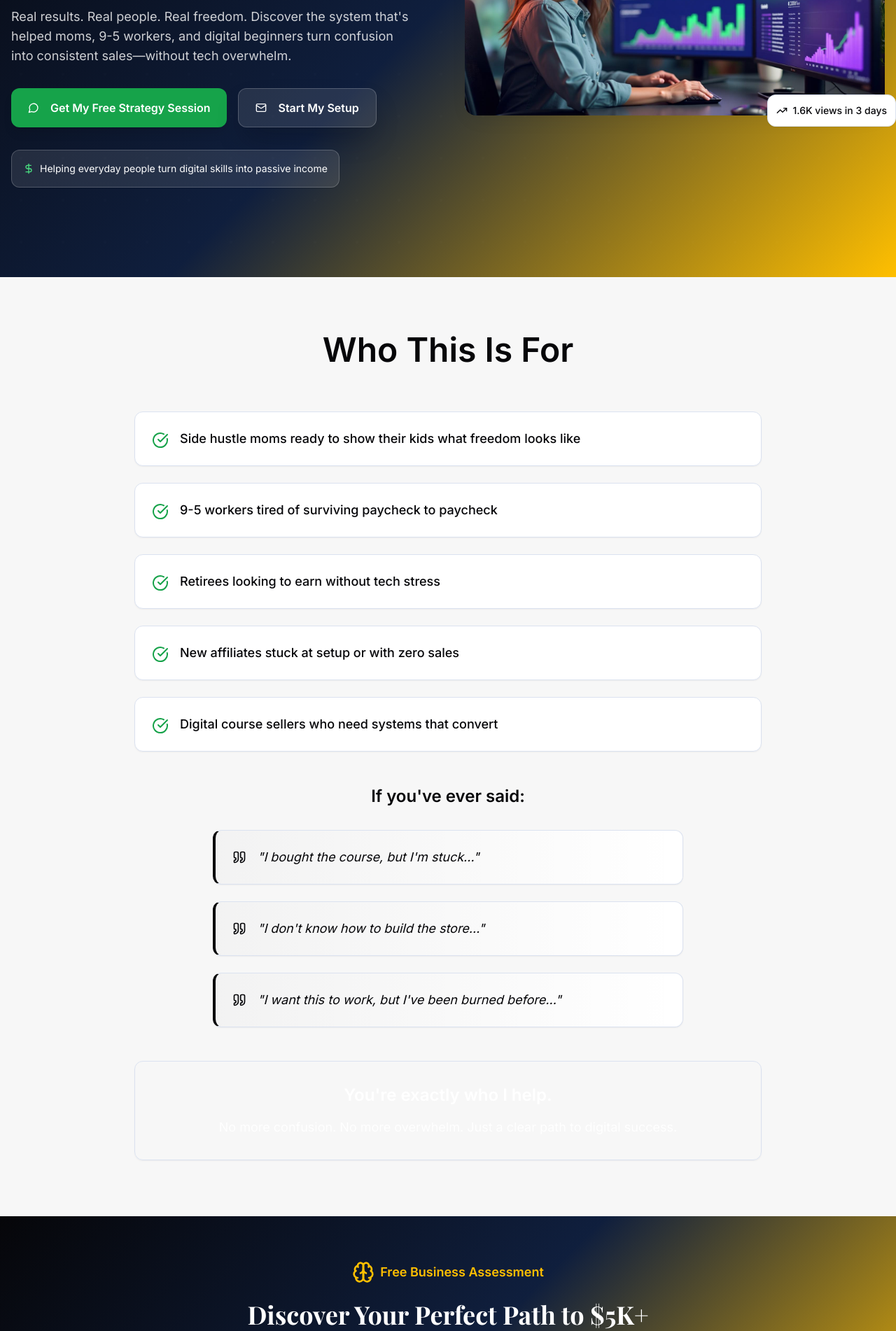
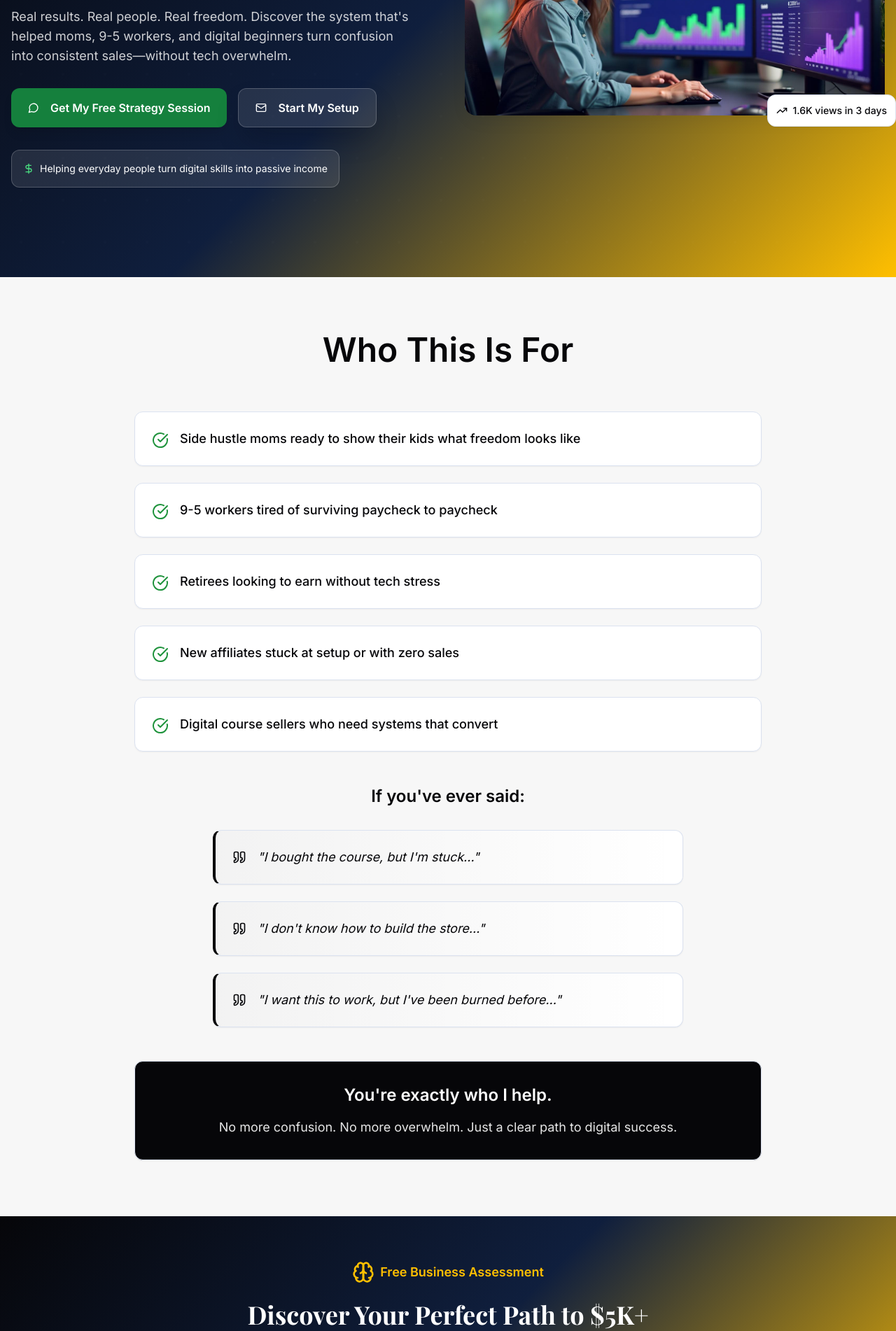
Before and after one commit to upcoming46/legacygrowth, a React (Vite) app: page / in a window 1280 px wide. Shown: the part 520-2422 px from the top of the page at 70% size. Built offline with nearby package versions, Linux system fonts and the light colour scheme.

Commit message:
Fix color contrast issues

```diff
--- a/src/components/HowItWorksSection.tsx
+++ b/src/components/HowItWorksSection.tsx
@@ -75,7 +75,7 @@ export function HowItWorksSection() {
 
         {/* CTA Section */}
         <div className="text-center animate-fade-in">
-          <Card className="p-8 bg-gradient-success text-white max-w-2xl mx-auto">
+          <Card className="p-8 bg-primary text-primary-foreground max-w-2xl mx-auto">
             <h3 className="text-2xl font-bold mb-6">
               Ready to Stop Struggling and Start Selling?
             </h3>
@@ -83,7 +83,7 @@ export function HowItWorksSection() {
               size="xl"
               variant="hero"
               onClick={handleWhatsAppClick}
-              className="bg-white text-success hover:bg-white/90"
+              className="bg-white text-foreground hover:bg-white/90"
             >
               <MessageCircle className="h-5 w-5 mr-2" />
               Book Your Setup Now via WhatsApp
--- a/src/components/ResultsGallerySection.tsx
+++ b/src/components/ResultsGallerySection.tsx
@@ -159,8 +159,8 @@ export function ResultsGallerySection() {
           <p className="text-muted-foreground mb-4">
             Want to see your results here next?
           </p>
-          <div className="inline-flex items-center gap-2 text-accent font-semibold">
-            <div className="w-2 h-2 bg-accent rounded-full animate-pulse"></div>
+          <div className="inline-flex items-center gap-2 text-primary font-semibold">
+            <div className="w-2 h-2 bg-primary rounded-full animate-pulse"></div>
             New results posting every day
           </div>
         </div>
--- a/src/components/WhoIHelpSection.tsx
+++ b/src/components/WhoIHelpSection.tsx
@@ -60,7 +60,7 @@ export function WhoIHelpSection() {
           </div>
 
           <div className="text-center animate-fade-in">
-            <Card className="p-8 bg-gradient-primary text-white">
+            <Card className="p-8 bg-primary text-primary-foreground">
               <h3 className="text-2xl font-bold mb-4">
                 You're exactly who I help.
               </h3>
--- a/src/components/ui/button.tsx
+++ b/src/components/ui/button.tsx
@@ -18,7 +18,7 @@ const buttonVariants = cva(
           "bg-secondary text-secondary-foreground hover:bg-secondary/80",
         ghost: "hover:bg-accent hover:text-accent-foreground",
         link: "text-primary underline-offset-4 hover:underline",
-        whatsapp: "bg-green-600 text-white hover:bg-green-700 shadow-lg hover:shadow-xl hover:transform hover:scale-105 font-semibold transition-all duration-300",
+        whatsapp: "bg-green-700 text-white hover:bg-green-800 shadow-lg hover:shadow-xl hover:transform hover:scale-105 font-semibold transition-all duration-300",
         hero: "bg-white/10 text-white border border-white/20 hover:bg-white/20 backdrop-blur-sm shadow-luxury hover:shadow-glow hover:transform hover:scale-105 font-semibold transition-all duration-300",
         luxury: "bg-gradient-luxury text-white border-0 shadow-luxury hover:shadow-glow hover:transform hover:scale-105 font-semibold transition-all duration-300",
         cta: "bg-accent text-accent-foreground hover:bg-accent/90 shadow-elegant hover:shadow-gold transform hover:scale-105 transition-all duration-300 font-medium",
--- a/src/index.css
+++ b/src/index.css
@@ -27,10 +27,10 @@ All colors MUST be HSL.
     --muted: 220 40% 95%;
     --muted-foreground: 240 15% 40%;
 
-    --accent: 45 100% 50%;
-    --accent-foreground: 240 20% 3%;
+    --accent: 40 100% 40%;
+    --accent-foreground: 0 0% 100%;
 
-    --success: 142 76% 36%;
+    --success: 135 65% 35%;
     --success-foreground: 0 0% 100%;
 
     --luxury-gold: 45 100% 50%;
```
